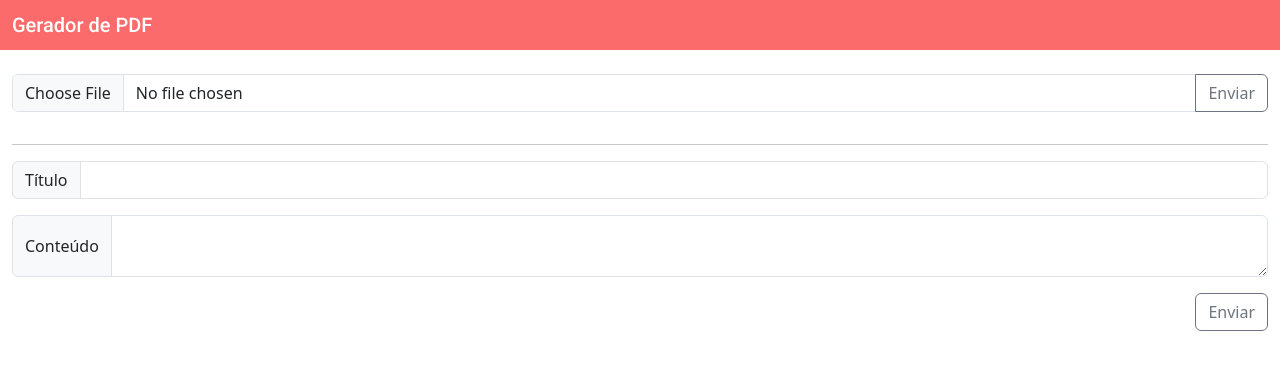
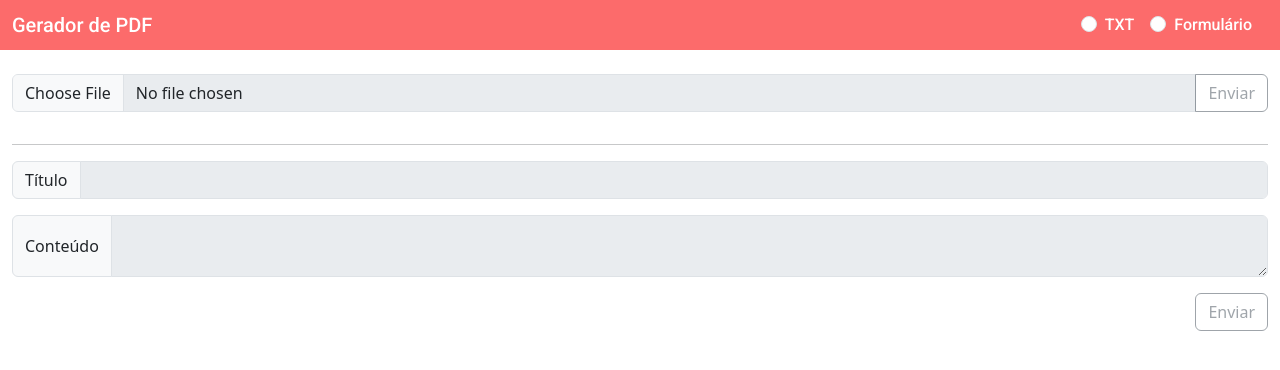
Before and after one commit to AthosSchrapett/GeradorDePDF, an Angular app in the folder GeradorDePDF.WEB/: page / in a window 1280 px wide. Shown: the top 370 px of the page. Built offline with nearby package versions, Linux system fonts and the light colour scheme.

Commit message:
feat: inclusão validação de formulário, definição de txt ou formulário

```diff
--- a/GeradorDePDF.WEB/src/app/components/formulario/formulario.component.html
+++ b/GeradorDePDF.WEB/src/app/components/formulario/formulario.component.html
@@ -2,14 +2,26 @@
 
 <div class="input-group mb-3">
   <span class="input-group-text">Título</span>
-  <input class="form-control" type="text" [(ngModel)]="modelPdf.titulo">
+  <input [disabled]="tipoInclusao !== TipoInclusao.Formulario" class="form-control" type="text" [(ngModel)]="modelPdf.titulo">
 </div>
 <div class="input-group">
   <span class="input-group-text">Conteúdo</span>
-  <textarea class="form-control" aria-label="With textarea" (input)="ajustaTamanhoTextArea(element)" #element
+  <textarea [disabled]="tipoInclusao !== TipoInclusao.Formulario" class="form-control" aria-label="With textarea" (input)="ajustaTamanhoTextArea(element)" #element
     [(ngModel)]="conteudo"></textarea>
 </div>
 
 <div class="d-flex justify-content-end mt-3">
-  <button class="btn btn-outline-secondary" type="button" id="button-addon2" (click)="submit()">Enviar</button>
+  <button
+    [disabled]="
+      tipoInclusao !== TipoInclusao.Formulario ||
+      modelPdf.titulo === '' ||
+      conteudo === ''
+    "
+    class="btn btn-outline-secondary"
+    type="button"
+    id="button-addon2"
+    (click)="submit()"
+  >
+    Enviar
+  </button>
 </div>
--- a/GeradorDePDF.WEB/src/app/components/formulario/formulario.component.ts
+++ b/GeradorDePDF.WEB/src/app/components/formulario/formulario.component.ts
@@ -1,5 +1,6 @@
 import { PdfGeneratorService } from './../../services/pdf-generator.service';
-import { Component } from '@angular/core';
+import { Component, Input } from '@angular/core';
+import { TipoInclusao } from 'src/app/enums/tipo-inclusao.enum';
 import { ModelPDF } from 'src/app/models/modelPdf.model';
 
 @Component({
@@ -16,6 +17,9 @@ export class FormularioComponent {
   pdfUrl!: string;
   modelPdf: ModelPDF = new ModelPDF();
   conteudo: string = "";
+
+  @Input() tipoInclusao!: TipoInclusao;
+  TipoInclusao = TipoInclusao;
 
   ajustaTamanhoTextArea(element: any): void {
     element.style.height = "auto";
--- a/GeradorDePDF.WEB/src/app/components/pdf-generator/pdf-generator.component.css
+++ b/GeradorDePDF.WEB/src/app/components/pdf-generator/pdf-generator.component.css
@@ -8,3 +8,8 @@
   color: #fff;
   font-family: 'Roboto', sans-serif;
 }
+
+.radio-label {
+  color: #fff;
+  font-family: 'Roboto', sans-serif;
+}
--- a/GeradorDePDF.WEB/src/app/components/pdf-generator/pdf-generator.component.html
+++ b/GeradorDePDF.WEB/src/app/components/pdf-generator/pdf-generator.component.html
@@ -1,25 +1,26 @@
 <nav class="navbar topo">
   <div class="container-fluid">
     <span class="navbar-brand mb-0 h1">Gerador de PDF</span>
+    <div class="d-flex justify-content-end">
+      <div class="form-check form-check-inline">
+        <input class="form-check-input" type="radio" name="inlineRadioOptions" id="inlineRadio1" [(ngModel)]="tipoInclusao" [value]="TipoInclusao.Txt">
+        <label class="form-check-label radio-label" for="inlineRadio1">TXT</label>
+      </div>
+      <div class="form-check form-check-inline">
+        <input class="form-check-input" type="radio" name="inlineRadioOptions" id="inlineRadio2" [(ngModel)]="tipoInclusao" [value]="TipoInclusao.Formulario">
+        <label class="form-check-label radio-label" for="inlineRadio2">Formulário</label>
+      </div>
+    </div>
   </div>
 </nav>
 
 <div class="container-fluid mt-4">
-  <div class="row">
-    <div class="input-group">
-      <input class="form-control" type="file" (change)="onFileSelected($event)" accept=".txt"
-        [(ngModel)]="selectedFile">
-      <button class="btn btn-outline-secondary" type="button" (click)="onUpload()">Enviar</button>
-    </div>
+  <div class="row mt-3">
+    <app-txt [tipoInclusao]="tipoInclusao"></app-txt>
+
   </div>
+
   <div class="row mt-3">
-    <app-formulario></app-formulario>
+    <app-formulario [tipoInclusao]="tipoInclusao"></app-formulario>
   </div>
 </div>
-
-<div *ngIf="mensagemErro != ''" class="container-fluid mt-3">
-  <div class="alert alert-danger alert-dismissible" role="alert">
-    <div>{{ mensagemErro }}</div>
-    <button type="button" class="btn-close" data-bs-dismiss="alert" aria-label="Close"></button>
-  </div>
-</div>
--- a/GeradorDePDF.WEB/src/app/components/pdf-generator/pdf-generator.component.ts
+++ b/GeradorDePDF.WEB/src/app/components/pdf-generator/pdf-generator.component.ts
@@ -1,4 +1,4 @@
-import { PdfGeneratorService } from './../../services/pdf-generator.service';
+import { TipoInclusao } from 'src/app/enums/tipo-inclusao.enum';
 import { Component } from '@angular/core';
 
 @Component({
@@ -7,42 +7,6 @@ import { Component } from '@angular/core';
   styleUrls: ['./pdf-generator.component.css']
 })
 export class PdfGeneratorComponent {
-
-  selectedFile!: any;
-  pdfUrl!: string;
-
-  mensagemErro: string = "";
-
-  constructor(
-    private pdfGeneratorService: PdfGeneratorService
-  ) {}
-
-  onFileSelected(event: any){
-    this.selectedFile = event.target.files[0];
-  }
-
-  onUpload(){
-    if(this.selectedFile){
-      const formData = new FormData();
-      formData.append('files', this.selectedFile, this.selectedFile.name);
-
-      this.pdfGeneratorService.uploadPost(formData).subscribe({
-        next: (res: any) => {
-          const blob = new Blob([res], { type: "application/pdf" });
-          this.pdfUrl = window.URL.createObjectURL(blob);
-          window.open(this.pdfUrl);
-        },
-        error: (e) => {
-          console.error(e);
-          this.mensagemErro = "Formato do arquivo incorreto";
-          this.selectedFile = null;
-        },
-        complete: () => {
-          this.selectedFile = null;
-          this.mensagemErro = "";
-        }
-      });
-    }
-  }
-
+  tipoInclusao!: TipoInclusao;
+  TipoInclusao = TipoInclusao;
 }
--- a/GeradorDePDF.WEB/src/app/components/pdf-generator/pdf-generator.module.ts
+++ b/GeradorDePDF.WEB/src/app/components/pdf-generator/pdf-generator.module.ts
@@ -5,6 +5,7 @@ import { BrowserModule } from '@angular/platform-browser';
 import { HttpClientModule } from '@angular/common/http';
 import { FormsModule } from '@angular/forms';
 import { FormularioModule } from '../formulario/formulario.module';
+import { TxtModule } from '../txt/txt.module';
 
 @NgModule({
   declarations: [
@@ -15,7 +16,8 @@ import { FormularioModule } from '../formulario/formulario.module';
     BrowserModule,
     HttpClientModule,
     FormsModule,
-    FormularioModule
+    FormularioModule,
+    TxtModule
   ],
   exports: [
     PdfGeneratorComponent
--- /dev/null
+++ b/GeradorDePDF.WEB/src/app/components/txt/txt.component.html
@@ -0,0 +1,11 @@
+<div class="input-group">
+  <input [disabled]="tipoInclusao !== TipoInclusao.Txt" class="form-control" type="file" (change)="onFileSelected($event)" accept=".txt" [(ngModel)]="selectedFile">
+  <button [disabled]="tipoInclusao !== TipoInclusao.Txt" class="btn btn-outline-secondary" type="button" (click)="onUpload()">Enviar</button>
+</div>
+
+<div *ngIf="mensagemErro != ''" class="container-fluid mt-3">
+  <div class="alert alert-danger alert-dismissible" role="alert">
+    <div>{{ mensagemErro }}</div>
+    <button type="button" class="btn-close" data-bs-dismiss="alert" aria-label="Close"></button>
+  </div>
+</div>
--- /dev/null
+++ b/GeradorDePDF.WEB/src/app/components/txt/txt.component.ts
@@ -0,0 +1,50 @@
+import { Component, Input } from '@angular/core';
+import { TipoInclusao } from 'src/app/enums/tipo-inclusao.enum';
+import { PdfGeneratorService } from 'src/app/services/pdf-generator.service';
+
+@Component({
+  selector: 'app-txt',
+  templateUrl: './txt.component.html',
+  styleUrls: ['./txt.component.css']
+})
+export class TxtComponent {
+  selectedFile!: any;
+  pdfUrl!: string;
+
+  mensagemErro: string = "";
+
+  @Input() tipoInclusao!: TipoInclusao;
+  TipoInclusao = TipoInclusao;
+
+  constructor(
+    private pdfGeneratorService: PdfGeneratorService
+  ) {}
+
+  onFileSelected(event: any){
+    this.selectedFile = event.target.files[0];
+  }
+
+  onUpload(){
+    if(this.selectedFile){
+      const formData = new FormData();
+      formData.append('files', this.selectedFile, this.selectedFile.name);
+
+      this.pdfGeneratorService.uploadPost(formData).subscribe({
+        next: (res: any) => {
+          const blob = new Blob([res], { type: "application/pdf" });
+          this.pdfUrl = window.URL.createObjectURL(blob);
+          window.open(this.pdfUrl);
+        },
+        error: (e) => {
+          console.error(e);
+          this.mensagemErro = "Formato do arquivo incorreto";
+          this.selectedFile = null;
+        },
+        complete: () => {
+          this.selectedFile = null;
+          this.mensagemErro = "";
+        }
+      });
+    }
+  }
+}
--- /dev/null
+++ b/GeradorDePDF.WEB/src/app/enums/tipo-inclusao.enum.ts
@@ -0,0 +1,4 @@
+export enum TipoInclusao {
+  Txt = 0,
+  Formulario = 1
+}
```
Also changed, not shown: GeradorDePDF.WEB/src/app/components/txt/txt.module.ts (added, +20 -0 lines), GeradorDePDF.WEB/src/app/components/txt/txt.component.css (added), 1 other file (tests, documents, lock files or other folders).
